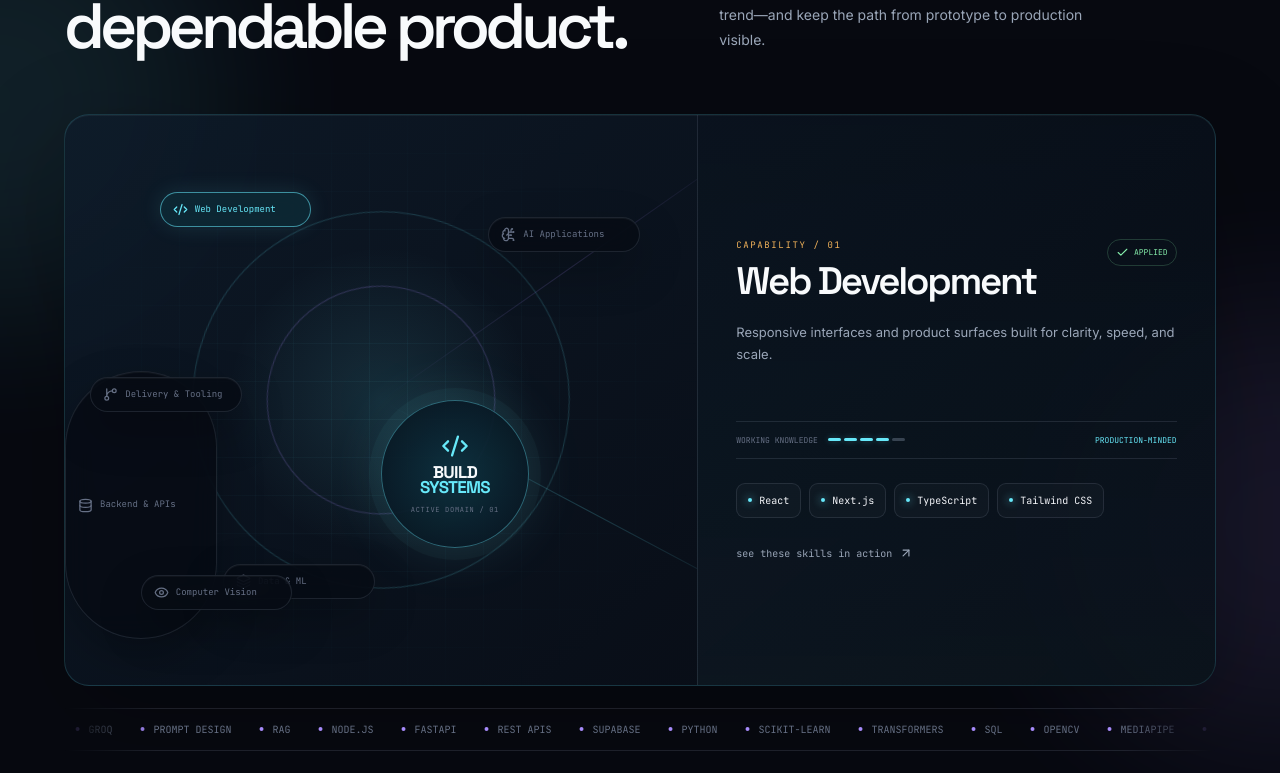
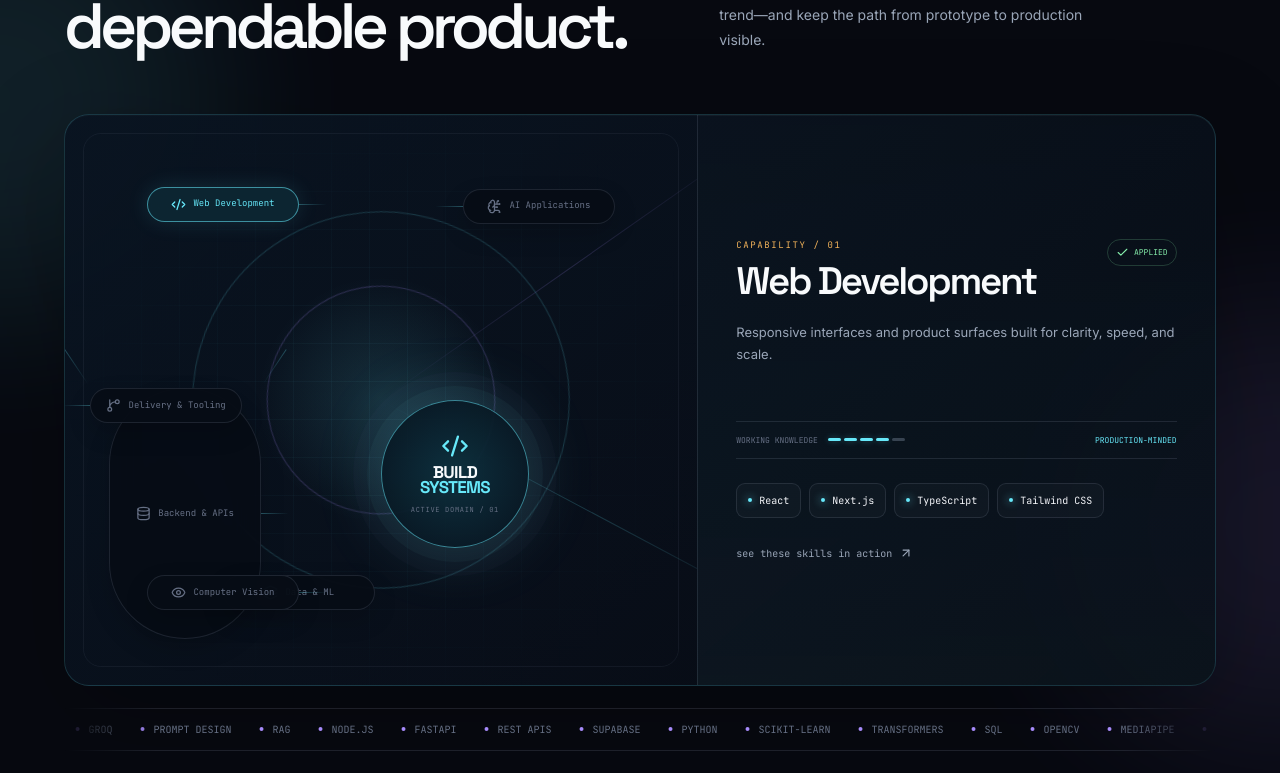
Before and after one commit to LostxSoul01/Jawad_Portfolio, a Next.js app: page / in a window 1280 px wide. Shown: the part 2038-2811 px from the top of the page. Built offline with nearby package versions, Linux system fonts and the light colour scheme.

Commit message:
style: organize skills capability map

```diff
--- a/src/app/globals.css
+++ b/src/app/globals.css
@@ -493,3 +493,15 @@ body::after {
 @media (max-width: 850px) { .skills-intro-grid { grid-template-columns: 1fr; gap: 1.25rem; }.skills-intro-copy { max-width: 600px; }.skills-dashboard { grid-template-columns: 1fr; }.skills-dashboard__visual { min-height: 470px; }.skills-detail { border-top: 1px solid var(--color-hairline); border-left: 0; } }
 @media (max-width: 560px) { .skills-showcase { padding-top: 6rem; }.skills-intro-grid h2 { font-size: 2.7rem; }.skills-dashboard__visual { min-height: 400px; transform: scale(.98); }.skills-radar--outer { width: 300px; height: 300px; }.skills-radar--inner { width: 180px; height: 180px; }.skills-core { width: 125px; height: 125px; }.skills-node { padding: 8px 9px; font-size: 8px; }.skills-node span { display: none; }.skills-node--1 { top: 13%; left: 10%; }.skills-node--2 { top: 15%; right: 6%; }.skills-node--3 { top: 46%; right: 1%; }.skills-node--4 { right: 8%; bottom: 12%; }.skills-node--5 { bottom: 10%; left: 8%; }.skills-node--6 { top: 46%; left: 1%; }.skills-detail { padding: 1.5rem; }.skills-detail__description { min-height: 0; }.skills-detail__signal { flex-wrap: wrap; }.skills-detail__signal b { width: 100%; margin-left: 0; }.skills-detail__items > span { font-size: 9px; } }
 @media (prefers-reduced-motion: reduce) { .skills-radar, .skills-marquee__track { animation: none; } }
+
+
+/* Organized capability map: six domains arranged as a balanced system */
+.skills-dashboard__visual { background: radial-gradient(circle at 50% 50%, rgba(103,232,249,.14), transparent 29%), linear-gradient(135deg, rgba(7,16,27,.62), rgba(8,12,22,.28)); }
+.skills-dashboard__visual::after { position: absolute; inset: 18px; border: 1px solid rgba(148,163,184,.08); border-radius: 18px; content: ""; pointer-events: none; }
+.skills-node { min-width: 142px; justify-content: center; background: rgba(7,13,22,.9); box-shadow: 0 10px 25px rgba(0,0,0,.16); }
+.skills-node--1 { top: 13%; left: 13%; }.skills-node--2 { top: 13%; right: 13%; }.skills-node--3 { top: 48%; left: 7%; }.skills-node--6 { top: 48%; right: 7%; }.skills-node--5 { bottom: 13%; left: 13%; }.skills-node--4 { right: 13%; bottom: 13%; }
+.skills-node--1::after, .skills-node--2::after, .skills-node--3::after, .skills-node--4::after, .skills-node--5::after, .skills-node--6::after { position: absolute; width: 28px; height: 1px; background: linear-gradient(90deg, rgba(103,232,249,.3), transparent); content: ""; pointer-events: none; }.skills-node--1::after, .skills-node--3::after, .skills-node--5::after { right: -29px; }.skills-node--2::after, .skills-node--4::after, .skills-node--6::after { left: -29px; transform: rotate(180deg); }
+.skills-node--3::before, .skills-node--6::before { position: absolute; width: 1px; height: 42px; background: linear-gradient(180deg, rgba(103,232,249,.28), transparent); content: ""; pointer-events: none; }.skills-node--3::before { right: -15px; top: -43px; transform: rotate(34deg); }.skills-node--6::before { left: -15px; top: -43px; transform: rotate(-34deg); }
+.skills-core { border-color: rgba(103,232,249,.52); box-shadow: 0 0 0 14px rgba(103,232,249,.035), 0 0 0 28px rgba(167,139,250,.018), 0 0 70px rgba(103,232,249,.18); }
+@media (max-width: 850px) { .skills-node--1 { top: 12%; left: 11%; }.skills-node--2 { top: 12%; right: 11%; }.skills-node--3 { top: 48%; left: 5%; }.skills-node--6 { top: 48%; right: 5%; }.skills-node--5 { bottom: 12%; left: 11%; }.skills-node--4 { right: 11%; bottom: 12%; } }
+@media (max-width: 560px) { .skills-dashboard__visual::after { inset: 10px; }.skills-node { min-width: 0; }.skills-node--1 { top: 12%; left: 9%; }.skills-node--2 { top: 12%; right: 9%; }.skills-node--3 { top: 48%; left: 3%; }.skills-node--6 { top: 48%; right: 3%; }.skills-node--5 { bottom: 11%; left: 9%; }.skills-node--4 { right: 9%; bottom: 11%; }.skills-node--1::after, .skills-node--2::after, .skills-node--3::after, .skills-node--4::after, .skills-node--5::after, .skills-node--6::after, .skills-node--3::before, .skills-node--6::before { display: none; } }
```
